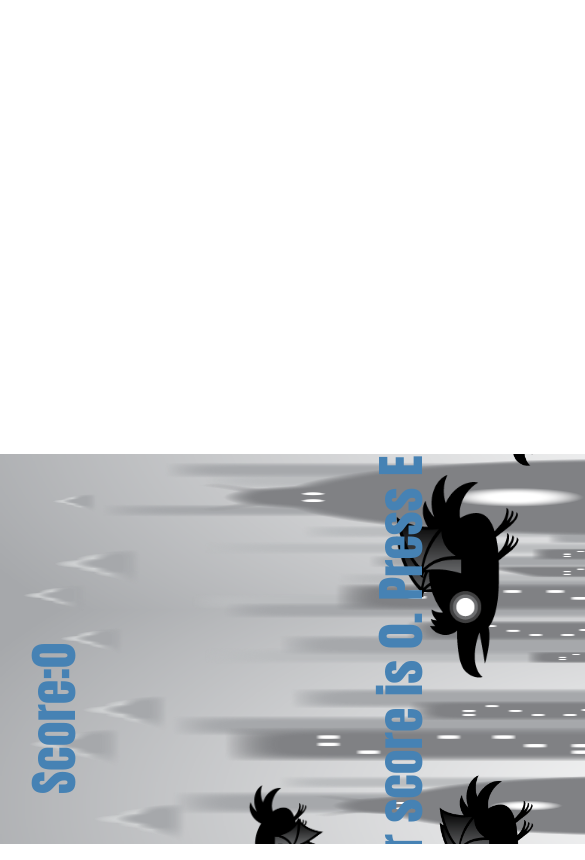
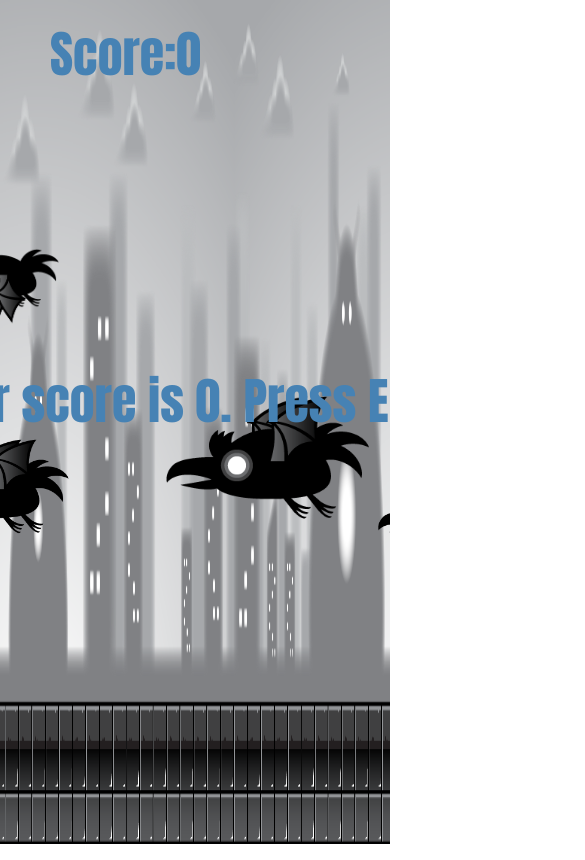
Before and after one commit to itsaditya98/myblog, a website: page game.html in a window 390 px wide. Shown: the top 860 px of the page, 585 px wide, since content can reach past the window. Drawn offline with Linux system fonts and the light colour scheme.

Commit message:
Update game.css

```diff
--- a/game.css
+++ b/game.css
@@ -1,15 +1,3 @@
-@media screen and (min-width: 320px) and (max-width: 767px) and (orientation: portrait) {
-  html {
-    transform: rotate(-90deg);
-    transform-origin: left top;
-    width: 100vw;
-    height: 100vh;
-    overflow-x: hidden;
-    position: absolute;
-    top: 100%;
-    left: 0;
-  }
-}
 
 body {
     width : 100vw;
```
